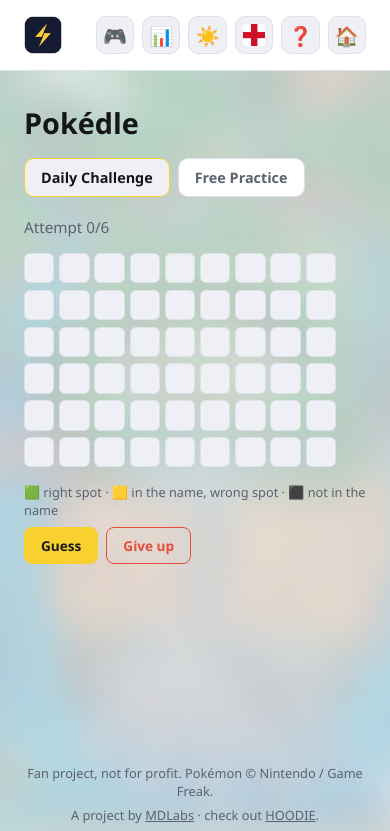
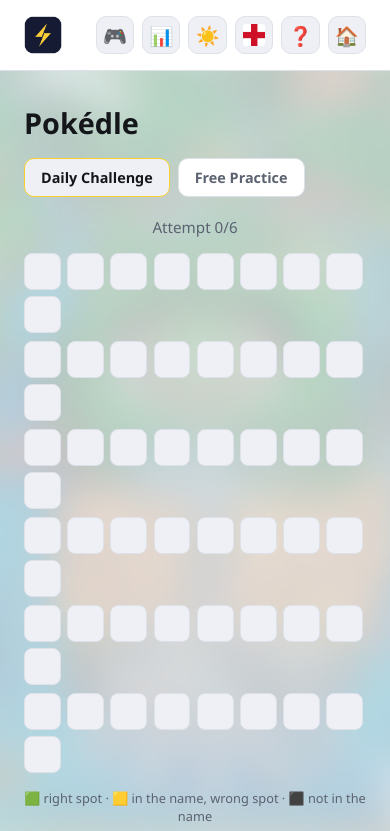
Before and after one commit to damiapuigcerver6/triviamon, a React (Vite) app: page /juegos/pokedle in a window 390 px wide. Shown: the top 831 px of the page. Built offline with nearby package versions, Linux system fonts and the light colour scheme.

Commit message:
Pokedle: centra la cuadricula y agranda las casillas
La cuadricula (y los controles debajo) quedan centrados en la pagina
sea cual sea la longitud del nombre objetivo, y las casillas pasan a
ser mas grandes tanto en escritorio como en movil.

```diff
--- a/src/games/pokedle/PokedleGame.css
+++ b/src/games/pokedle/PokedleGame.css
@@ -1,13 +1,22 @@
 .pk-game {
   display: flex;
   flex-direction: column;
+  align-items: center;
   gap: 1rem;
   max-width: 640px;
+  margin: 0 auto;
+}
+
+.pk-game > form {
+  width: 100%;
+  display: flex;
+  justify-content: center;
 }
 
 .pk-topbar {
   font-size: 0.95rem;
   color: var(--text-dim);
+  text-align: center;
 }
 
 .pk-topbar strong {
@@ -17,26 +26,26 @@
 .pk-rows {
   display: flex;
   flex-direction: column;
-  gap: 0.4rem;
+  gap: 0.5rem;
   cursor: text;
 }
 
 .pk-row {
   display: flex;
   flex-wrap: wrap;
-  gap: 0.3rem;
+  gap: 0.4rem;
 }
 
 .pk-tile {
   display: inline-flex;
   align-items: center;
   justify-content: center;
-  min-width: 2.2rem;
-  height: 2.2rem;
+  min-width: 2.9rem;
+  height: 2.9rem;
   padding: 0 0.15rem;
-  border-radius: 6px;
+  border-radius: 8px;
   font-weight: 700;
-  font-size: 1.1rem;
+  font-size: 1.4rem;
   text-transform: uppercase;
   color: #fff;
   border: 1px solid var(--border);
@@ -90,6 +99,8 @@
 .pk-controls {
   display: flex;
   flex-direction: column;
+  align-items: center;
+  text-align: center;
   gap: 0.5rem;
 }
 
@@ -167,7 +178,6 @@
 }
 
 .pk-btn--danger {
-  align-self: flex-start;
   background: transparent;
   color: #e74c3c;
   border-color: #e74c3c;
@@ -175,8 +185,8 @@
 
 @media (max-width: 560px) {
   .pk-tile {
-    min-width: 1.9rem;
-    height: 1.9rem;
-    font-size: 0.95rem;
+    min-width: 2.3rem;
+    height: 2.3rem;
+    font-size: 1.15rem;
   }
 }
```
